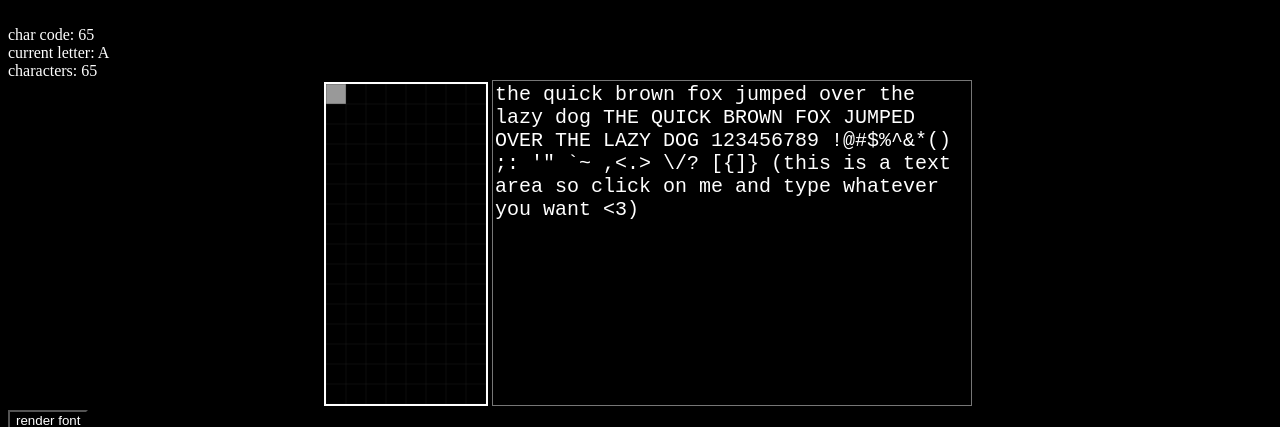
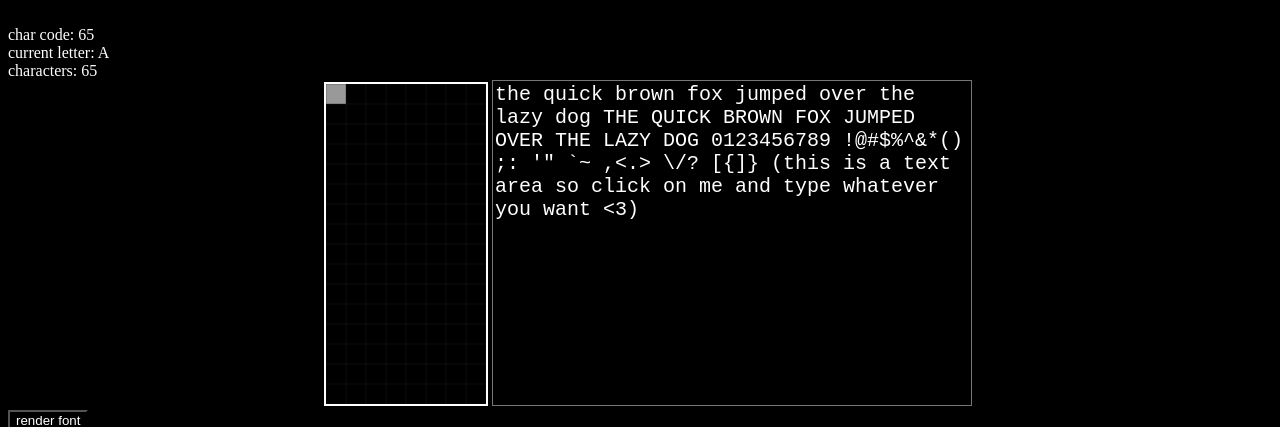
Before and after one commit to cospplredman/bmfont, a plain HTML site: page index.html in a window 1280 px wide. Shown: the top 427 px of the page. Drawn offline with Linux system fonts and the light colour scheme; a script that the page names is missing.

Commit message:
Update index.html

```diff
--- a/index.html
+++ b/index.html
@@ -74,7 +74,7 @@
 		<div id="info"></div>
 		<div class="ident">
 			<canvas id="screen">Your browser does not support canvas.</canvas>
-			<textarea class="example">the quick brown fox jumped over the lazy dog THE QUICK BROWN FOX JUMPED OVER THE LAZY DOG 123456789 !@#$%^&amp;*() ;: '" `~ ,&#60;.> \/? [{]} (this is a text area so click on me and type whatever you want &#60;3)</textarea>
+			<textarea class="example">the quick brown fox jumped over the lazy dog THE QUICK BROWN FOX JUMPED OVER THE LAZY DOG 0123456789 !@#$%^&amp;*() ;: '" `~ ,&#60;.> \/? [{]} (this is a text area so click on me and type whatever you want &#60;3)</textarea>
 		</div>
 		<button onclick="renderFont()">render font</button>
 		<div id="example" class="example" onclick="selectChar(event)"></div>
```
